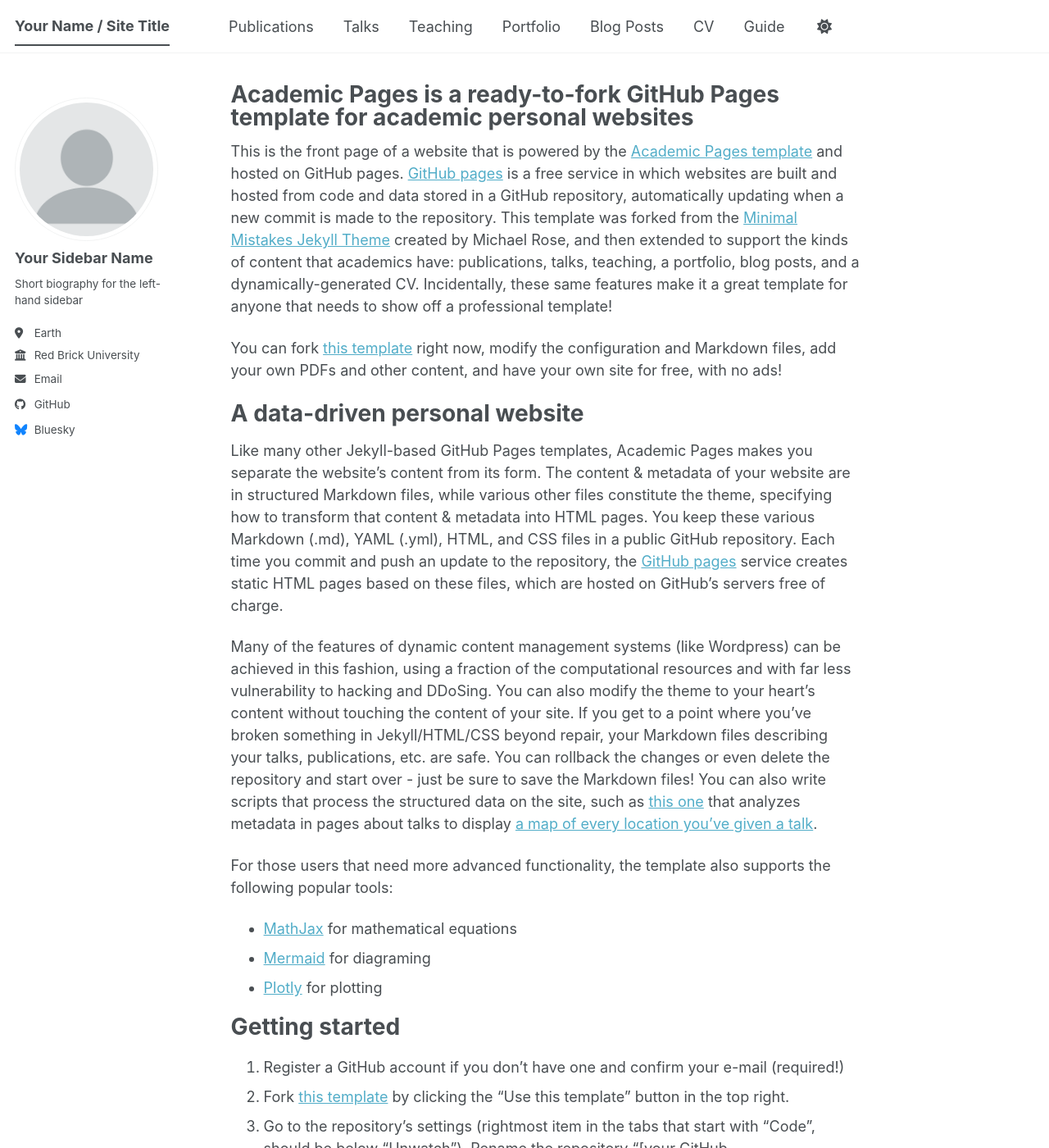
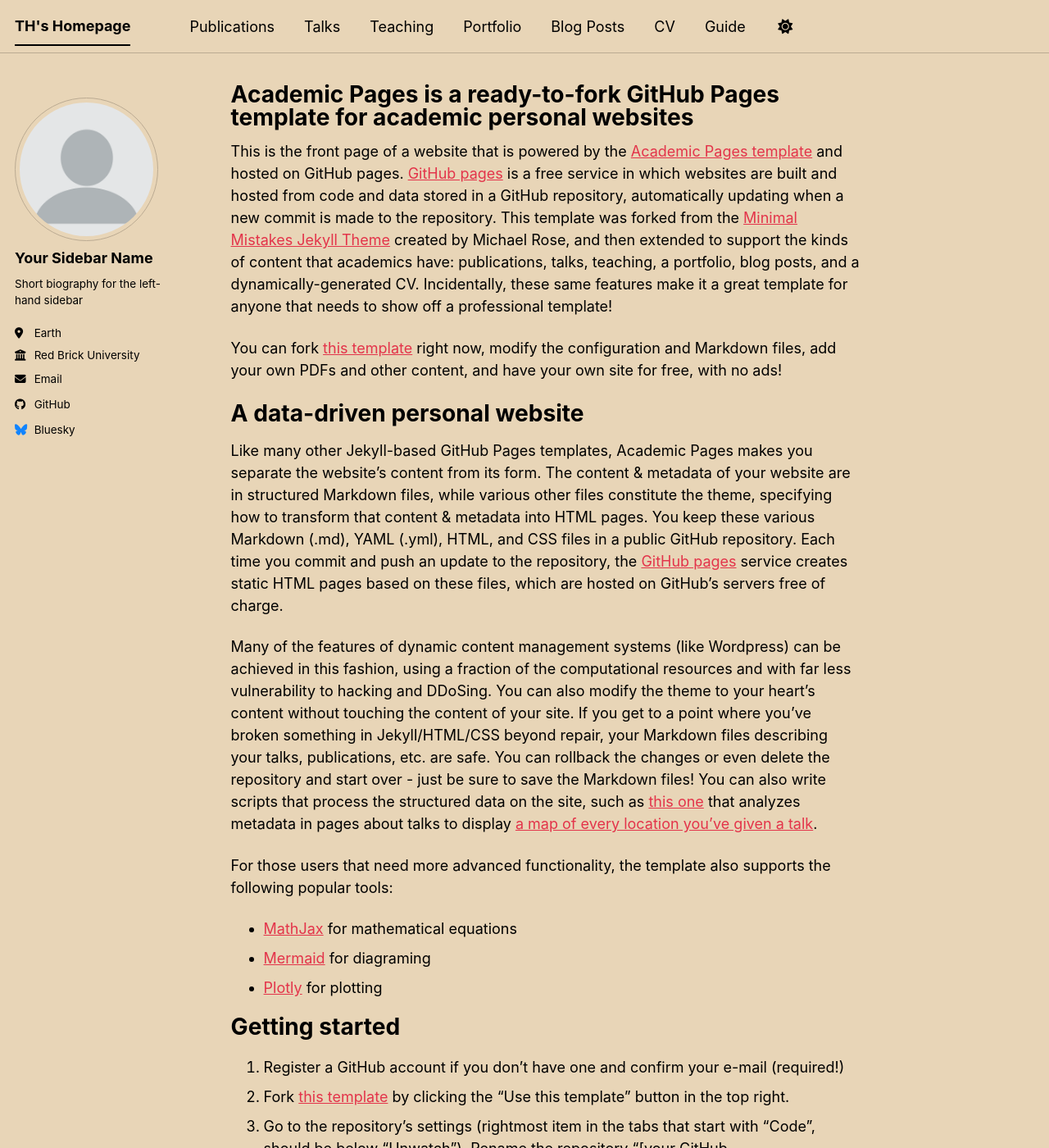
Before and after one commit to cxweoth/cxweoth.github.io, a Jekyll site: the page built from _pages/about.md, in a window 1280 px wide and 1400 px high. Shown: the whole window at 82% size. Built offline with Jekyll 4.4.1, drawn with Linux system fonts in a browser that asks for light colours; a script bundle is joined from its source files by our own code; library files that are not in the unit come from our copies; some of the changed text lies outside the part shown.

Commit message:
Update _config.yml

```diff
--- a/_config.yml
+++ b/_config.yml
@@ -7,13 +7,13 @@
 # server process.
 
 # Basic Site Settings
-locale                   : "en-US"
-site_theme               : "default" # The available themes options are "default", "air", "sunrise", "mint", "dirt" and "contrast"
-title                    : "Your Name / Site Title"
+locale                   : "zh-tw"
+site_theme               : "sunrise" # The available themes options are "default", "air", "sunrise", "mint", "dirt" and "contrast"
+title                    : "TH's Homepage"
 title_separator          : "-"
-name                     : &name "Your Name"
+name                     : &name "Tsung-Hsuan Hung"
 description              : &description "Your Name's academic portfolio"   # Update this with a general description of your site, this is the default if not overridden by a page
-url                      : https://academicpages.github.io # The base hostname & protocol for your site e.g. "https://[your GitHub username].github.io",
+url                      : https://cxweoth.github.io # The base hostname & protocol for your site e.g. "https://[your GitHub username].github.io",
                                                            # or if you already have some other page hosted on Github then use "https://[your GitHub username].github.io/[Your Repo Name]"
 baseurl                  : "" # the subpath of your site, e.g. "/blog"
 repository               : "cxweoth/cxweoth.github.io"
```
